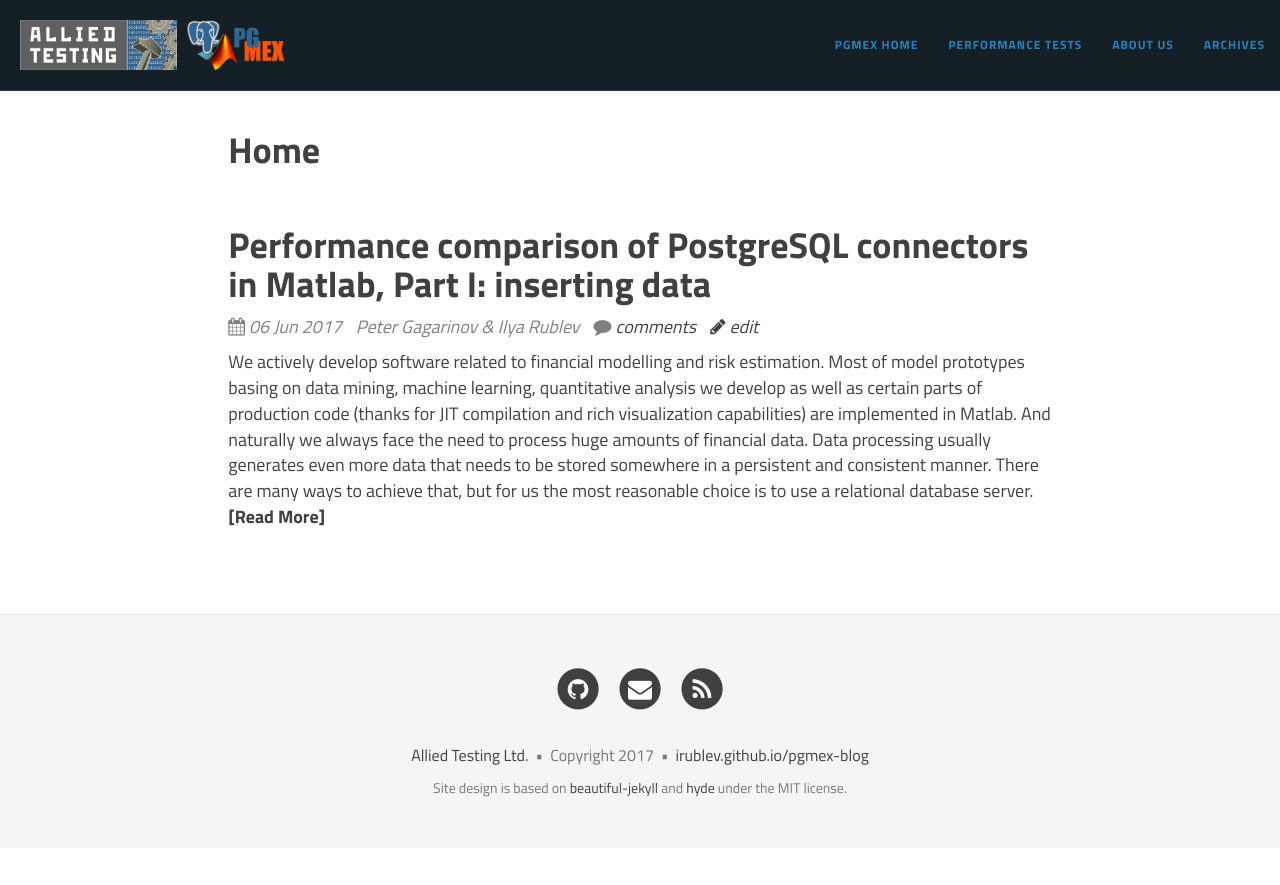
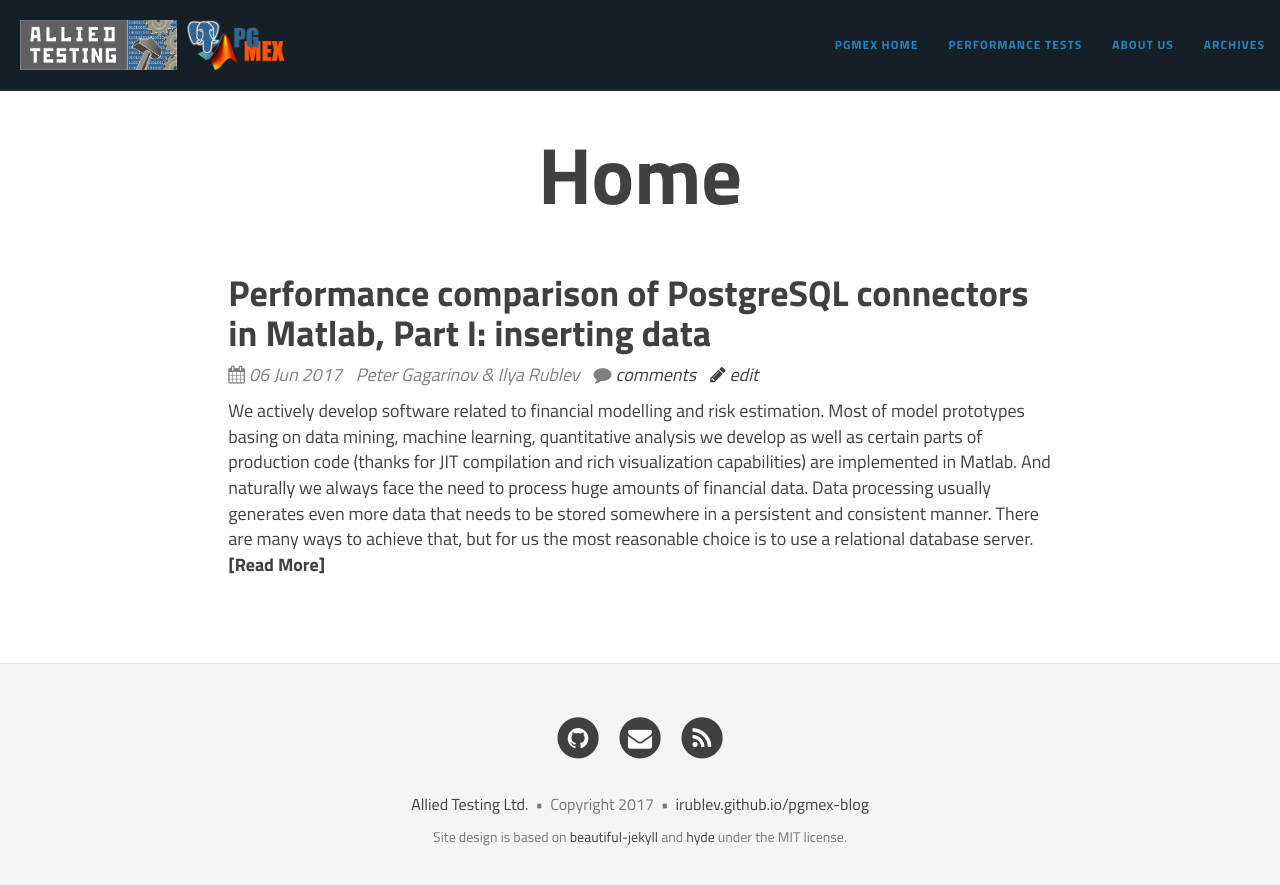
Before and after one commit to irublev/pgmex-blog, a Jekyll site: the page built from index.html, in a window 1280 px wide. Shown: the top 885 px of the page. Built offline with Jekyll 4.4.1, drawn with Linux system fonts in a browser that asks for light colours; nearby versions of some CDN libraries; the list of posts is cut into pages by our own code; comment, search, counter and statistics services are not loaded.

Commit message:
fixed title

```diff
--- a/_config.yml
+++ b/_config.yml
@@ -1,6 +1,7 @@
 url: "https://irublev.github.io/pgmex-blog"
 baseurl: "/pgmex-blog"
 title: PgMex Blog
+subtitle: About PostgreSQL client library for Matlab
 description: About PostgreSQL client library for Matlab
 # feedburner: http://feeds.feedburner.com/AlliedTesting
 title-img: allied_logo.jpg
--- a/index.html
+++ b/index.html
@@ -8,11 +8,13 @@ title: Home
     <div class="col-lg-8 col-lg-offset-2 col-md-10 col-md-offset-1">
       <header class="header-section">
         <div class="intro-header no-img">
-          <h1>{% if page.title %}{{ page.title }}{% else %}<br/>{% endif %}</h1>
-            {% if page.subtitle %}
-              <hr class="small">
-              <span class="page-subheading">{{ page.subtitle }}</span>
-            {% endif %}
+          <div class="page-heading">
+            <h1>{% if page.title %}{{ page.title }}{% else %}<br/>{% endif %}</h1>
+              {% if page.subtitle %}
+                <hr class="small">
+                <span class="page-subheading">{{ page.subtitle }}</span>
+              {% endif %}
+          </div>
         </div>
       </header>
       <div class="posts-list">
```
